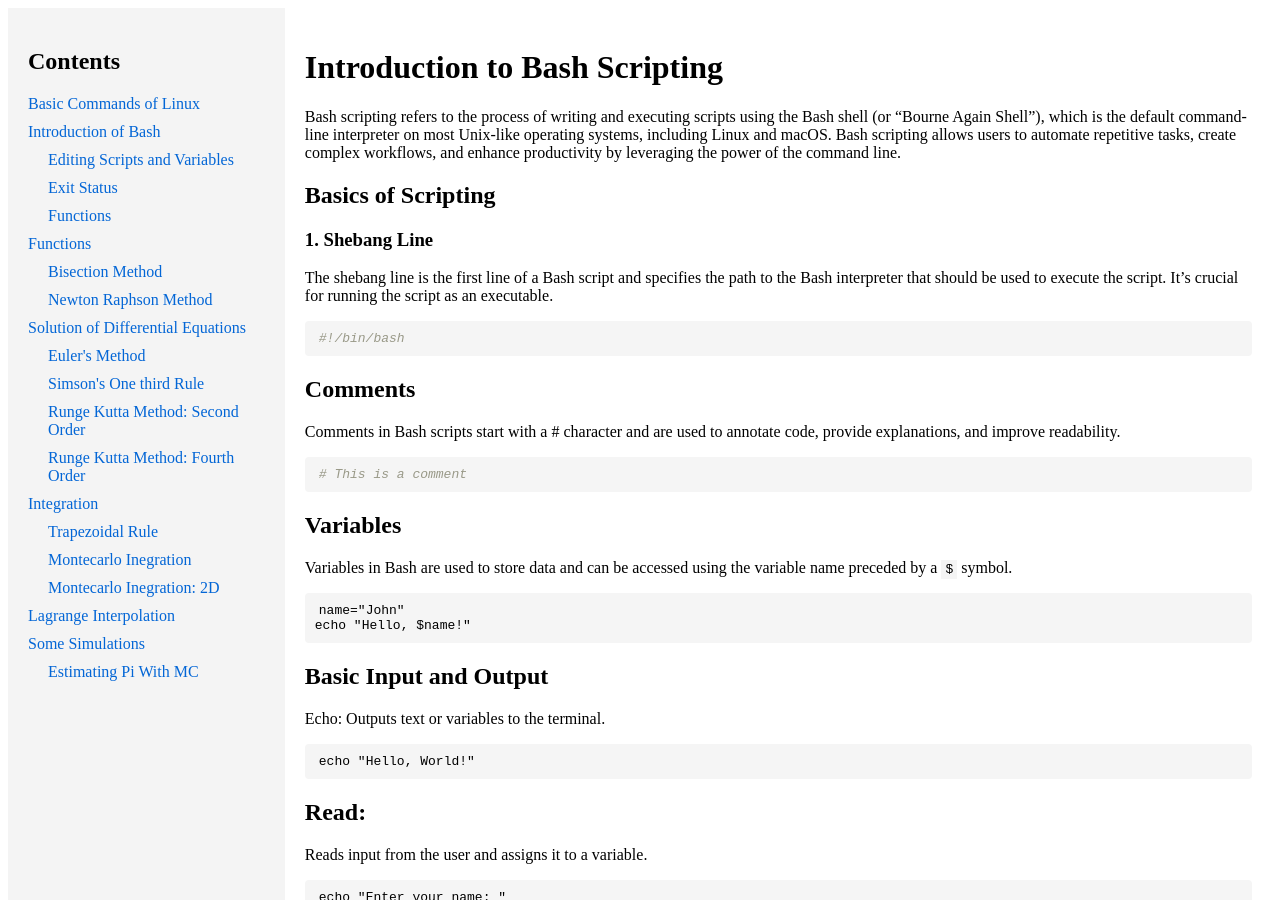
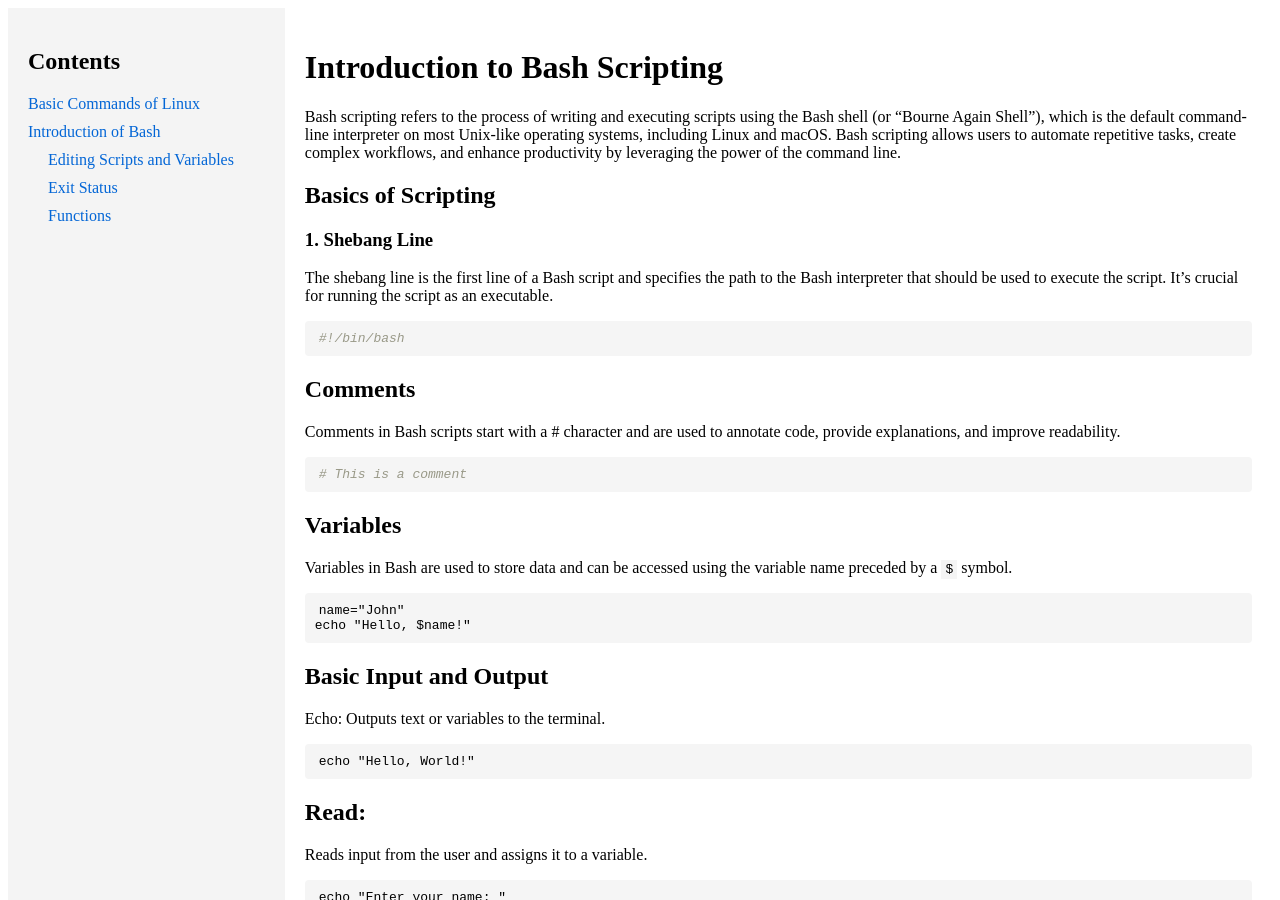
Before and after one commit to mohangiri1/scripting, a Jekyll site: the page built from docs/index.md, in a window 1280 px wide and 900 px high. Built offline with Jekyll 4.4.1, drawn with Linux system fonts in a browser that asks for light colours; comment, search, counter and statistics services are not loaded.

Commit message:
Update toc.html

```diff
--- a/docs/_includes/toc.html
+++ b/docs/_includes/toc.html
@@ -18,65 +18,5 @@
         <li>
       </ul>
     </li>
-
-    <li>
-      <a href="{{ "/functions/functions.html" | relative_url }}">Functions</a>
-      <ul>
-        <li>
-          <a href="{{ "/roots/bisection.html" | relative_url }}">Bisection Method</a>
-        <li>
-        <li>
-          <a href="{{ "/roots/newton.html" | relative_url }}">Newton Raphson Method</a>
-        <li>
-      </ul>
-    </li>
-
-    <li>
-      <a href="{{ "/diff_eqn/diff_eqn.html" | relative_url }}">Solution of Differential Equations</a>
-      <ul>
-        <li>
-          <a href="{{ "/diff_eqn/euler.html" | relative_url }}">Euler's Method</a>
-        <li>
-        <li>
-          <a href="{{ "/diff_eqn/simson.html" | relative_url }}">Simson's One third Rule</a>
-        <li>
-        <li>
-          <a href="{{ "/diff_eqn/rk_second.html" | relative_url }}">Runge Kutta Method: Second Order</a>
-        <li>
-
-        <li>
-          <a href="{{ "/diff_eqn/rk_fourth.html" | relative_url }}">Runge Kutta Method: Fourth Order</a>
-        <li>
-      </ul>
-    </li>
-
-
-    <li>
-      <a href="{{ "/integration.html" | relative_url }}">Integration</a>
-      <ul>
-        <li>
-          <a href="{{ "/integration/trapezoidal.html" | relative_url }}">Trapezoidal Rule</a>
-        <li>
-        <li>
-          <a href="{{ "/integration/monte_carlo.html" | relative_url }}">Montecarlo Inegration</a>
-        <li>
-        <li>
-          <a href="{{ "/integration/monte_carlo2D.html" | relative_url }}">Montecarlo Inegration: 2D</a>
-        <li>
-      </ul>
-    </li>
-
-    <li>
-      <a href="{{ "/lagrange_intrp/lagrange_intrp.html" | relative_url }}">Lagrange Interpolation</a>
-    </li>
-
-    <li>
-      <a href="{{ "/simulations/pi.html" | relative_url }}">Some Simulations</a>
-      <ul>
-        <li>
-          <a href="{{ "/simulations/pi.html" | relative_url }}">Estimating Pi With MC</a>
-        <li>
-      </ul>
-    </li>
   </ul>
 </nav>
```
